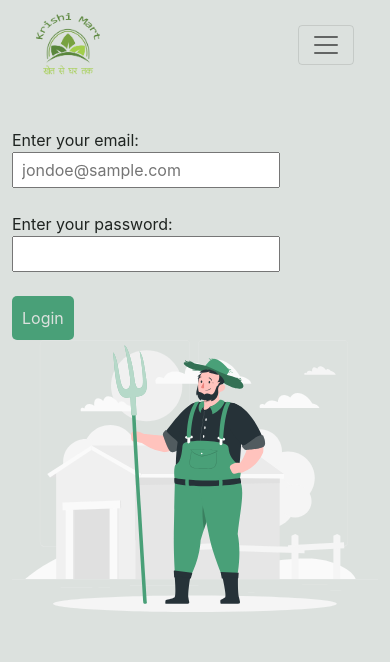
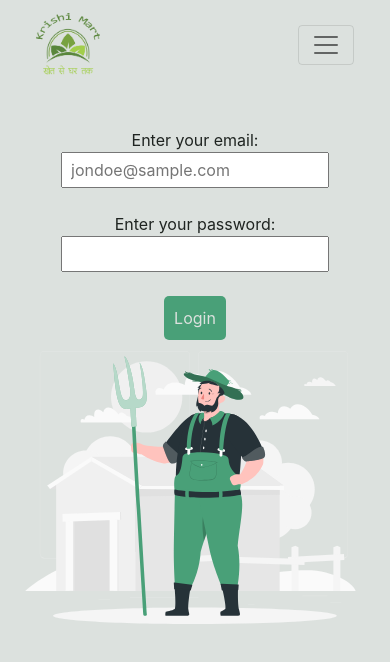
Before and after one commit to VishalLudhrani/krishi-mart-web, a React (Create React App) app: page /login in a window 390 px wide. Shown: the top 662 px of the page. Built offline with nearby package versions, Linux system fonts and the light colour scheme; no server answers.

Commit message:
optimized login and home page for mobile devices

```diff
--- a/src/pages/Home.js
+++ b/src/pages/Home.js
@@ -11,11 +11,15 @@ class Home extends React.Component {
     products: [],
     searchQuery: '',
     searchProgress: '',
-    isLoading: true
+    isLoading: true,
+    heroContentStyle: 'col-sm-6'
   }
 
   componentDidMount() {
     document.title = "Home | Krishi Mart";
+    var mql = window.matchMedia("screen and (max-width: 576px)");
+    this.formStyle(mql)
+    mql.addEventListener('change', this.formStyle);
     firebase.auth().onAuthStateChanged((user) =>{
       if (user) {
         // User is signed in.
@@ -77,7 +81,7 @@ class Home extends React.Component {
       displayContent = (
         <div>
           <div className={this.state.loginStyle}>
-            <div className="col-sm-6">
+            <div className={this.state.heroContentStyle}>
               <h3 id="highlight" className="heroTitle">Khet Se Ghar Tak</h3>
               <div id="info">
                 <p className="heroText">Providing you fresh, and organic vegetables.. Straight from the farm!</p>
@@ -115,6 +119,20 @@ class Home extends React.Component {
       )
     }
     return displayContent;
+  }
+
+  formStyle = (e) => {
+    if(e.matches){
+      this.setState({
+        heroContentStyle: 'col-sm-6 content'
+      });
+      console.log();
+    }
+    else{
+      this.setState({
+        heroContentStyle: 'col-sm-6'
+      })
+    }
   }
 
   productSearch = () => {
--- a/src/pages/Login.js
+++ b/src/pages/Login.js
@@ -7,11 +7,15 @@ class Login extends React.Component {
     userEmail: '',
     userPassword: '',
     btnStyle: '',
-    loggedInUser: ''
+    loggedInUser: '',
+    heroContentStyle: 'col-sm-6 loginFormHero'
   }
 
   componentDidMount() {
     document.title = "Login | Krishi Mart";
+    var mql = window.matchMedia("screen and (max-width: 576px)");
+    this.formStyle(mql)
+    mql.addEventListener('change', this.formStyle);
     firebase.auth().onAuthStateChanged((user) => {
       if(user) {
         this.setState({loggedInUser: user.email});
@@ -22,7 +26,7 @@ class Login extends React.Component {
   render() {
     return(
       <div className="row heroSection">
-        <div className="col-sm-6 loginFormHero">
+        <div className={this.state.heroContentStyle}>
           <form onSubmit={this.handleSubmit}>
             <label>Enter your email:
               <br />
@@ -44,6 +48,20 @@ class Login extends React.Component {
         </div>
       </div>
     );
+  }
+
+  formStyle = (e) => {
+    if(e.matches){
+      this.setState({
+        heroContentStyle: 'col-sm-6 loginFormHero content'
+      });
+      console.log();
+    }
+    else{
+      this.setState({
+        heroContentStyle: 'col-sm-6 loginFormHero'
+      })
+    }
   }
 
   userLogin = () => {
```
